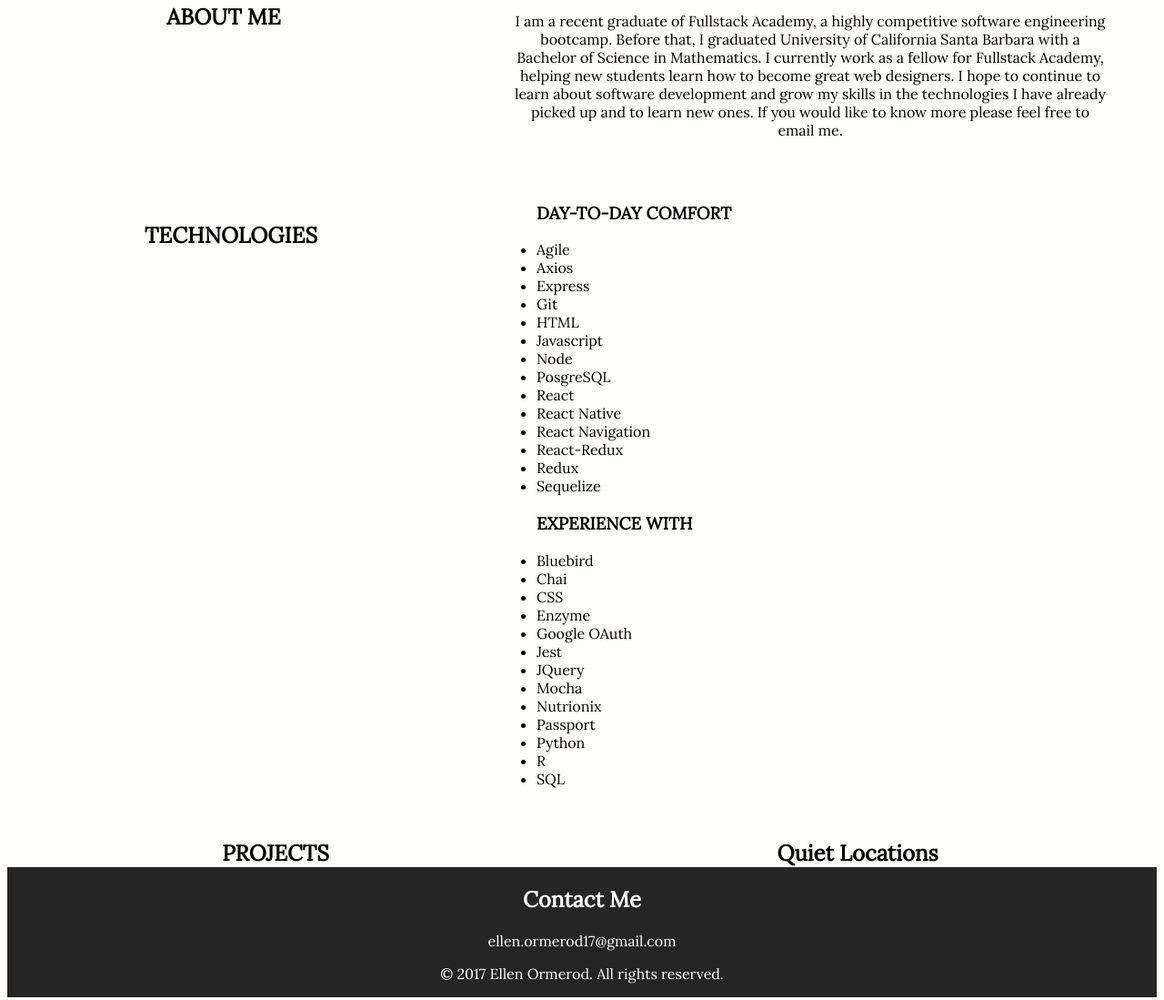
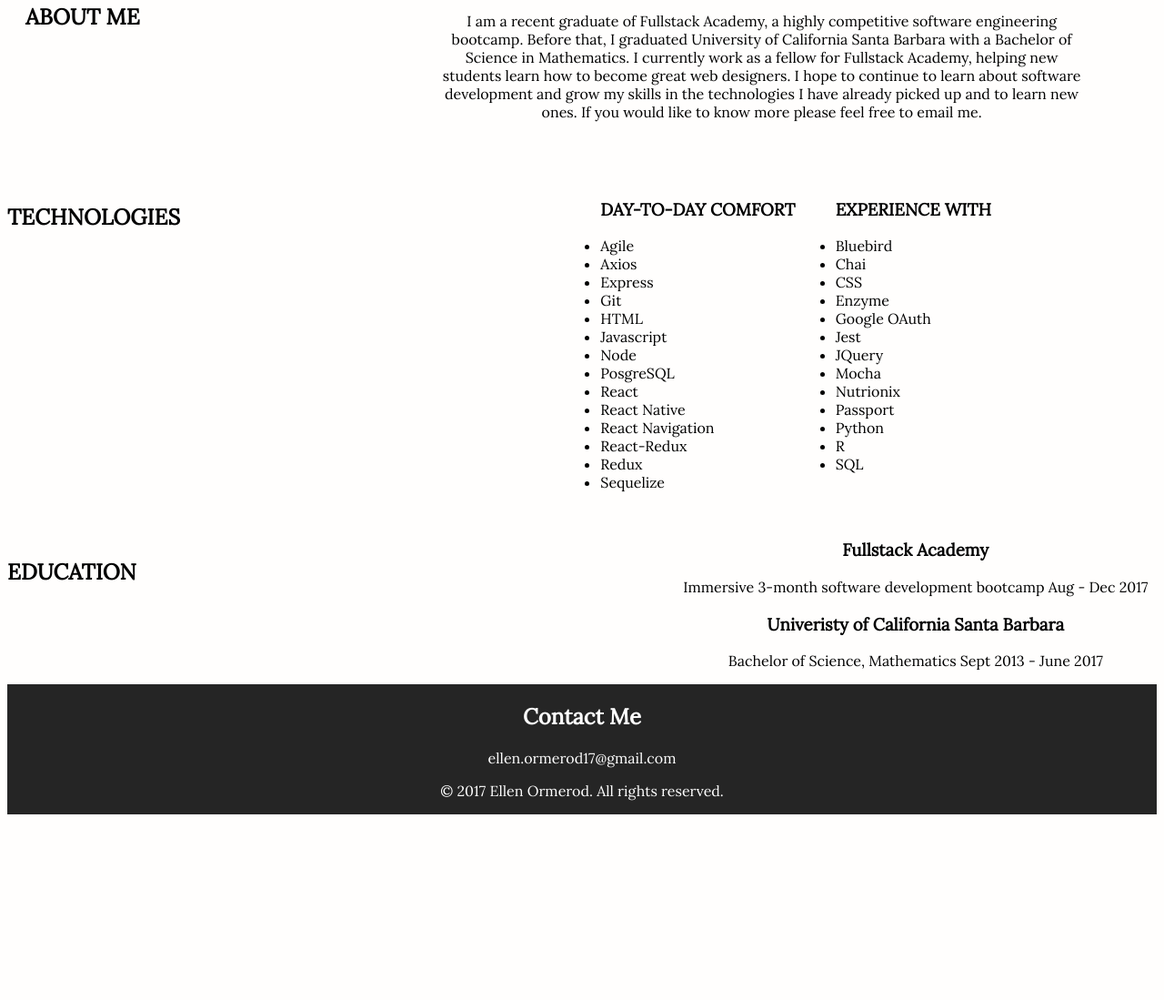
Before and after one commit to ellenormerod/personalwebsite, a plain HTML site: page index.html in a window 1280 px wide. Shown: the part 785-1884 px from the top of the page at 91% size. After the commit the page ends 1688 px from the top, so only its background shows below. Drawn offline with Linux system fonts and the light colour scheme.

Commit message:
looking acceptable but still bad

```diff
--- a/index.html
+++ b/index.html
@@ -8,6 +8,17 @@
 </head>
 
 <body>
+  <!-- <header>
+    <nav>
+      <div class="nav-item">
+        <a href="#">Home</a>
+      </div>
+      <div class="nav-item">
+        <a href="#">Projects</a>
+      </div>
+    </nav>
+  </header> -->
+
   <section id="title">
     <div id="title-text">
       <h1>Ellen Ormerod</h1>
@@ -72,11 +83,15 @@
     </div>
   </section>
 
-  <section id="projects">
+  <section id="education">
     <div class="flex">
-      <h2>PROJECTS</h2>
-      <h2 class="text">Quiet Locations</h2>
-
+      <h2>EDUCATION</h2>
+      <div class="info">
+        <h3 class="text">Fullstack Academy</h3>
+        <p>Immersive 3-month software development bootcamp Aug - Dec 2017</p>
+        <h3 class="text">Univeristy of California Santa Barbara</h3>
+        <p>Bachelor of Science, Mathematics Sept 2013 - June 2017</p>
+      </div>
     </div>
   </section>
 
--- a/style.css
+++ b/style.css
@@ -1,3 +1,7 @@
+* {
+  box-sizing: border-box;
+}
+
 body {
 	text-align: center;
   background-color: rgb(255, 254, 253);
@@ -31,7 +35,7 @@ a:hover {
 section {
   box-sizing: border-box;
   position: relative;
-  width: 100vw;
+  width: 98vw;
   overflow: hidden;
 }
 section h1 {
@@ -41,15 +45,20 @@ section h1 {
   font-size: 90px;
 }
 section h2 {
-  text-align: center;
+  text-align: left;
   position: relative;
-  margin: 90px 0;
+  margin: 100px 0;
 }
 section .links {
   font-size: 20px;
 }
 section a {
   margin: 10px
+}
+
+ul {
+  display: inline-block;
+  vertical-align: top;
 }
 
 a {
@@ -62,6 +71,10 @@ a {
   display: flex;
   justify-content: center;
   background-color: #252525;
+}
+
+#title h2 {
+  text-align: center;
 }
 
 #title #title-text {
@@ -82,21 +95,28 @@ a {
   padding: 20px 20px 0 20px;
 }
 #about p {
-  flex: 3;
+  flex: 2;
   margin: 50px;
 }
 
 #about h2 {
-  flex: 2;
+  flex: 1;
   margin: 40px 50px 0px 0px;
 }
 
+.elements {
+  position: relative;
+  padding-left: 17px;
+  padding-right: 17px;
+  padding-bottom: 17px;
+}
+
 #technology .elements {
-  flex: 3;
+  flex: 2;
 }
 
 #technology h2{
-  flex: 2;
+  flex: 1;
   margin: 40px 50px 0px 0px;
 }
 
@@ -105,11 +125,15 @@ a {
   text-align: left;
 }
 
-#projects h2 {
-  flex: 2;
+
+#education h2 {
+  flex: 1;
   margin: 40px 50px 0px 0px;
 }
 
+#education info {
+  flex: 2;
+}
 
 .footer {
   display: flex;
```
